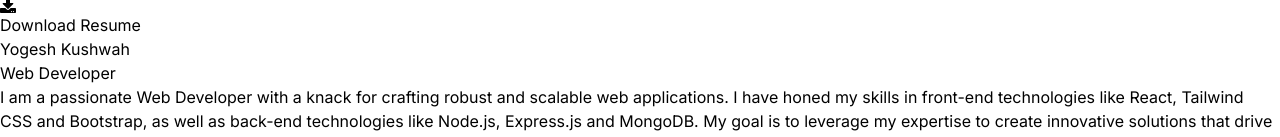
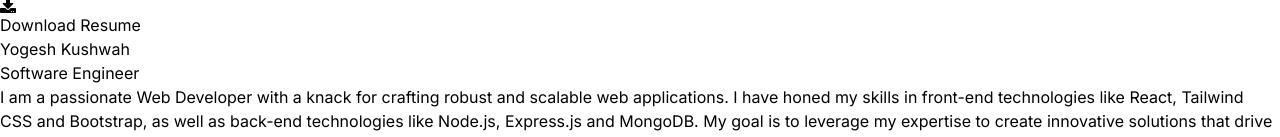
Before and after one commit to Yogeshleo8077/react-portfolio-yogesh, a React (Vite) app: page / in a window 1280 px wide. Shown: the part 440-577 px from the top of the page. Built offline with nearby package versions, Linux system fonts and the light colour scheme.

Commit message:
title change

```diff
--- a/src/Components/Hero.jsx
+++ b/src/Components/Hero.jsx
@@ -33,7 +33,7 @@ const Hero = () => {
               animate="visible"
               className="bg-gradient-to-r from-pink-300 via-slate-500 to-purple-500 bg-clip-text text-xl md:text-2xl lg:text-3xl font-semibold text-transparent text-center lg:text-left"
             >
-              Web Developer
+              Software Engineer
             </motion.span>
 
             <motion.p
```
